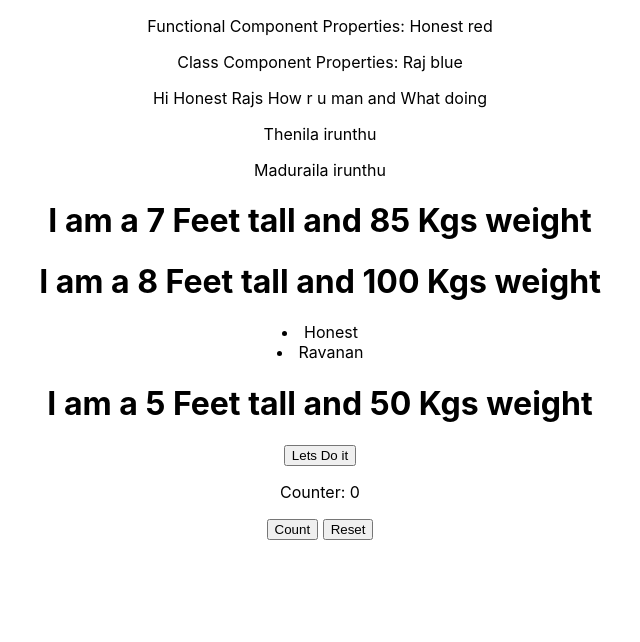
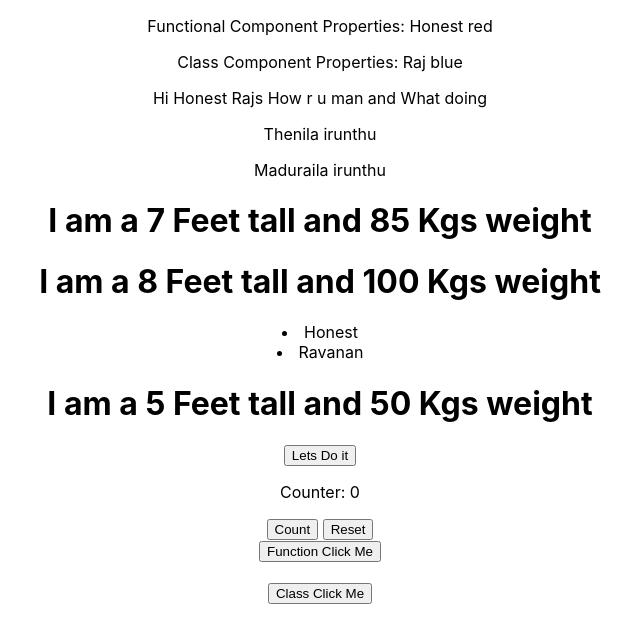
Before and after one commit to honestveera/react_play_ground, a React (Create React App) app: page / in a window 1280 px wide. Shown: the top 642 px of the page, without its empty margins (320-960 px from the left). Built offline with nearby package versions, Linux system fonts and the light colour scheme.

Commit message:
Event Example Added

```diff
--- a/src/App.jsx
+++ b/src/App.jsx
@@ -6,6 +6,8 @@ import JsExa from './examples/jsx/js_example.js';
 import JsxExa from './examples/jsx/jsx_example';
 import Human from './examples/props/props_example.js';
 import ClsState from './examples/states/class_state_example'
+import FunctionClk from './examples/events/functional_click';
+import ClassClk from './examples/events/class_click';
 
 function App() {
   return (
@@ -32,6 +34,10 @@ function App() {
 
         {/* State Examples */}
         <ClsState/>
+
+        {/* Event Handling */}
+        <FunctionClk/><br/>
+        <ClassClk/><br/>
       </header>
     </div>
   );
--- /dev/null
+++ b/src/examples/events/class_click.jsx
@@ -0,0 +1,19 @@
+import React, { Component } from 'react';
+
+class ClassClick extends Component {
+
+  clickEvent(){
+    console.log('Class Clicked Me')
+  }
+
+  render() {
+    return (
+      <div>
+        <button onClick={this.clickEvent}> Class Click Me </button>
+      </div>
+    );
+  }
+
+}
+
+export default ClassClick;
--- /dev/null
+++ b/src/examples/events/functional_click.jsx
@@ -0,0 +1,9 @@
+const clickEvent = () => { console.log("Function Clicked Me") };
+
+const Click = () => (
+  <div>
+   <button onClick={clickEvent}> Function Click Me </button>
+  </div>
+);
+
+export default Click;
```
Also changed, not shown: src/examples/states/class_state_example.jsx (+4 -4 lines), 1 other file (tests, documents, lock files or other folders).
